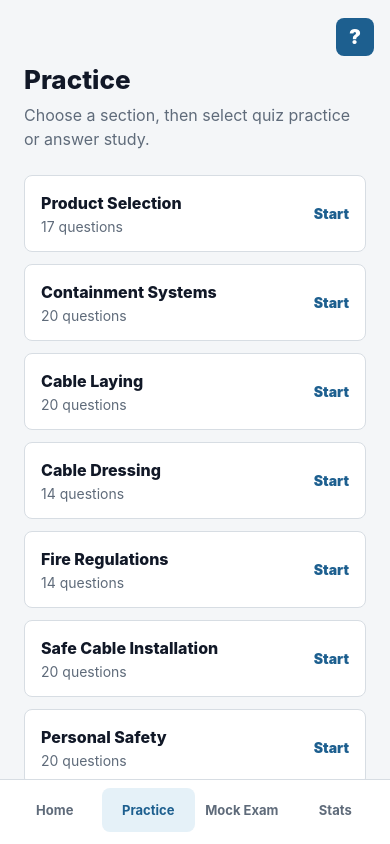
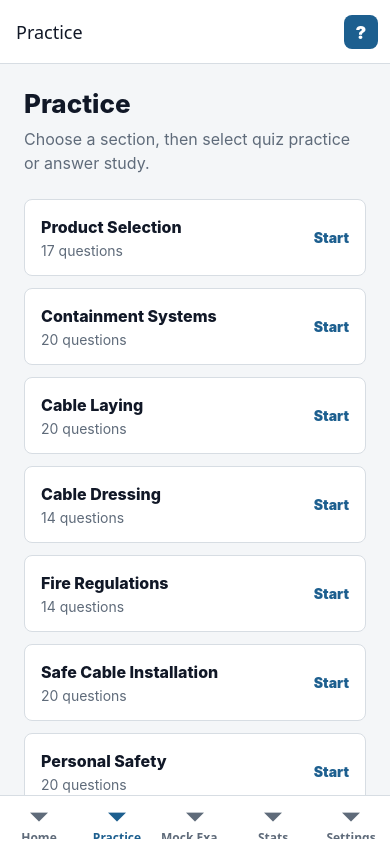
Before and after one commit to DimaVasiliu/Network-Infrastructure-Awareness-Assessment, a React Native app in the folder app/: screen /HomeTab in a window 390 px wide. Both pictures are taken after a click on the button "Start Practice". Built offline with nearby package versions, Linux system fonts and the light colour scheme.

Commit message:
Implemented the React Navigation migration.

```diff
--- a/app/app.json
+++ b/app/app.json
@@ -2,6 +2,7 @@
   "expo": {
     "name": "Network Infrastructure Trainer",
     "slug": "network-infrastructure-trainer",
+    "scheme": "networktrainer",
     "version": "1.0.0",
     "orientation": "portrait",
     "icon": "./assets/icon.png",
@@ -21,7 +22,7 @@
         "backgroundImage": "./assets/android-icon-background.png",
         "monochromeImage": "./assets/android-icon-monochrome.png"
       },
-      "predictiveBackGestureEnabled": false
+      "predictiveBackGestureEnabled": true
     },
     "plugins": [
       "expo-asset",
--- a/app/package.json
+++ b/app/package.json
@@ -4,6 +4,9 @@
   "main": "index.ts",
   "dependencies": {
     "@react-native-async-storage/async-storage": "2.2.0",
+    "@react-navigation/bottom-tabs": "^7.16.2",
+    "@react-navigation/native": "^7.2.5",
+    "@react-navigation/native-stack": "^7.16.0",
     "expo": "~54.0.0",
     "expo-asset": "~12.0.13",
     "expo-splash-screen": "~31.0.13",
@@ -11,6 +14,7 @@
     "react": "19.1.0",
     "react-native": "0.81.5",
     "react-native-safe-area-context": "~5.6.0",
+    "react-native-screens": "~4.16.0",
     "zustand": "^5.0.14"
   },
   "devDependencies": {
--- a/app/src/components/QuizRunner.tsx
+++ b/app/src/components/QuizRunner.tsx
@@ -276,11 +276,11 @@ const styles = StyleSheet.create({
   content: {
     paddingBottom: spacing.xxl,
     paddingHorizontal: spacing.xl,
-    paddingTop: 64,
+    paddingTop: spacing.xl,
   },
   reviewContent: {
     paddingHorizontal: spacing.xl,
-    paddingTop: 64,
+    paddingTop: spacing.xl,
     paddingBottom: spacing.xxl,
   },
   emptyState: {
--- a/app/src/navigation/AppTabs.tsx
+++ b/app/src/navigation/AppTabs.tsx
@@ -1,130 +1,237 @@
 import { useState } from 'react';
-import { Pressable, StyleSheet, Text, View } from 'react-native';
-import { SafeAreaView } from 'react-native-safe-area-context';
+import type { NavigatorScreenParams } from '@react-navigation/native';
+import { DefaultTheme, NavigationContainer } from '@react-navigation/native';
+import { createBottomTabNavigator } from '@react-navigation/bottom-tabs';
+import { createNativeStackNavigator } from '@react-navigation/native-stack';
+import { Pressable, StyleSheet, Text } from 'react-native';
 
 import { HelpModal } from '../components/HelpModal';
+import { HomeScreen } from '../screens/HomeScreen';
+import { MockExamRunScreen, MockExamScreen } from '../screens/MockExamScreen';
+import {
+  PracticeAnswerStudyScreen,
+  PracticeQuizScreen,
+  PracticeScreen,
+  PracticeSectionScreen,
+} from '../screens/PracticeScreen';
+import { SettingsScreen } from '../screens/SettingsScreen';
+import { StatsScreen } from '../screens/StatsScreen';
 import { colors } from '../theme';
-import { HomeScreen } from '../screens/HomeScreen';
-import { MockExamScreen } from '../screens/MockExamScreen';
-import { PracticeScreen } from '../screens/PracticeScreen';
-import { StatsScreen } from '../screens/StatsScreen';
+import type { QuestionSection } from '../types/question';
 
-type TabKey = 'home' | 'practice' | 'mockExam' | 'stats';
 type HelpLanguage = 'en' | 'ro' | 'ru';
 
-const tabs: Array<{ key: TabKey; label: string }> = [
-  { key: 'home', label: 'Home' },
-  { key: 'practice', label: 'Practice' },
-  { key: 'mockExam', label: 'Mock Exam' },
-  { key: 'stats', label: 'Stats' },
-];
+export type PracticeStackParamList = {
+  PracticeHome: undefined;
+  PracticeSection: { section: QuestionSection };
+  PracticeQuiz: { section: QuestionSection };
+  PracticeAnswers: { section: QuestionSection };
+};
+
+export type MockExamStackParamList = {
+  MockExamHome: undefined;
+  MockExamRun: undefined;
+};
+
+export type RootTabParamList = {
+  HomeTab: undefined;
+  PracticeTab: NavigatorScreenParams<PracticeStackParamList> | undefined;
+  MockExamTab: NavigatorScreenParams<MockExamStackParamList> | undefined;
+  StatsTab: undefined;
+  SettingsTab: undefined;
+};
+
+const Tab = createBottomTabNavigator<RootTabParamList>();
+const PracticeStack = createNativeStackNavigator<PracticeStackParamList>();
+const MockExamStack = createNativeStackNavigator<MockExamStackParamList>();
+
+const sectionSlugByName: Record<QuestionSection, string> = {
+  'Product Selection': 'product-selection',
+  'Containment Systems': 'containment-systems',
+  'Cable Laying': 'cable-laying',
+  'Cable Dressing': 'cable-dressing',
+  'Fire Regulations': 'fire-regulations',
+  'Safe Cable Installation': 'safe-cable-installation',
+  'Personal Safety': 'personal-safety',
+  'Other Services': 'other-services',
+  'Waste Management': 'waste-management',
+};
+
+const sectionBySlug = Object.fromEntries(
+  Object.entries(sectionSlugByName).map(([section, slug]) => [slug, section]),
+) as Record<string, QuestionSection>;
+
+const navigationTheme = {
+  ...DefaultTheme,
+  colors: {
+    ...DefaultTheme.colors,
+    background: colors.background,
+    border: colors.border,
+    card: colors.surface,
+    primary: colors.primary,
+    text: colors.text,
+  },
+};
+
+const linking = {
+  prefixes: ['networktrainer://'],
+  config: {
+    screens: {
+      HomeTab: '',
+      PracticeTab: {
+        path: 'practice',
+        screens: {
+          PracticeHome: '',
+          PracticeSection: {
+            path: ':section',
+            parse: {
+              section: (slug: string) => sectionBySlug[slug] ?? 'Fire Regulations',
+            },
+            stringify: {
+              section: (section: QuestionSection) => sectionSlugByName[section],
+            },
+          },
+          PracticeQuiz: {
+            path: ':section/quiz',
+            parse: {
+              section: (slug: string) => sectionBySlug[slug] ?? 'Fire Regulations',
+            },
+            stringify: {
+              section: (section: QuestionSection) => sectionSlugByName[section],
+            },
+          },
+          PracticeAnswers: {
+            path: ':section/answers',
+            parse: {
+              section: (slug: string) => sectionBySlug[slug] ?? 'Fire Regulations',
+            },
+            stringify: {
+              section: (section: QuestionSection) => sectionSlugByName[section],
+            },
+          },
+        },
+      },
+      MockExamTab: {
+        path: 'mock-exam',
+        screens: {
+          MockExamHome: '',
+          MockExamRun: 'run',
+        },
+      },
+      StatsTab: 'stats',
+      SettingsTab: 'settings',
+    },
+  },
+};
 
 export function AppTabs() {
-  const [activeTab, setActiveTab] = useState<TabKey>('home');
   const [isHelpOpen, setIsHelpOpen] = useState(false);
   const [helpLanguage, setHelpLanguage] = useState<HelpLanguage>('en');
 
   return (
-    <SafeAreaView style={styles.container}>
-      <View style={styles.content}>
-        <Pressable accessibilityLabel="Open help" onPress={() => setIsHelpOpen(true)} style={styles.helpButton}>
-          <Text style={styles.helpLabel}>?</Text>
-        </Pressable>
-        {renderScreen(activeTab, setActiveTab)}
-      </View>
-      <View style={styles.tabBar}>
-        {tabs.map((tab) => {
-          const isActive = tab.key === activeTab;
-
-          return (
-            <Pressable
-              key={tab.key}
-              accessibilityRole="button"
-              accessibilityState={{ selected: isActive }}
-              onPress={() => setActiveTab(tab.key)}
-              style={[styles.tabButton, isActive && styles.activeTabButton]}
-            >
-              <Text style={[styles.tabLabel, isActive && styles.activeTabLabel]}>{tab.label}</Text>
-            </Pressable>
-          );
-        })}
-      </View>
+    <>
+      <NavigationContainer linking={linking} theme={navigationTheme}>
+        <Tab.Navigator
+          screenOptions={{
+            headerRight: () => <HelpButton onPress={() => setIsHelpOpen(true)} />,
+            tabBarActiveTintColor: colors.primary,
+            tabBarInactiveTintColor: colors.muted,
+            tabBarLabelStyle: styles.tabLabel,
+            tabBarStyle: styles.tabBar,
+          }}
+        >
+          <Tab.Screen name="HomeTab" component={HomeScreen} options={{ title: 'Home', tabBarLabel: 'Home' }} />
+          <Tab.Screen
+            name="PracticeTab"
+            options={{ headerShown: false, title: 'Practice', tabBarLabel: 'Practice' }}
+          >
+            {() => <PracticeNavigator openHelp={() => setIsHelpOpen(true)} />}
+          </Tab.Screen>
+          <Tab.Screen
+            name="MockExamTab"
+            options={{ headerShown: false, title: 'Mock Exam', tabBarLabel: 'Mock Exam' }}
+          >
+            {() => <MockExamNavigator openHelp={() => setIsHelpOpen(true)} />}
+          </Tab.Screen>
+          <Tab.Screen name="StatsTab" component={StatsScreen} options={{ title: 'Stats', tabBarLabel: 'Stats' }} />
+          <Tab.Screen
+            name="SettingsTab"
+            component={SettingsScreen}
+            options={{ title: 'Settings', tabBarLabel: 'Settings' }}
+          />
+        </Tab.Navigator>
+      </NavigationContainer>
       <HelpModal
         isVisible={isHelpOpen}
         language={helpLanguage}
         onChangeLanguage={setHelpLanguage}
         onClose={() => setIsHelpOpen(false)}
       />
-    </SafeAreaView>
+    </>
   );
 }
 
-function renderScreen(tab: TabKey, navigate: (tab: TabKey) => void) {
-  switch (tab) {
-    case 'practice':
-      return <PracticeScreen />;
-    case 'mockExam':
-      return <MockExamScreen />;
-    case 'stats':
-      return <StatsScreen />;
-    case 'home':
-    default:
-      return <HomeScreen navigate={navigate} />;
-  }
+function PracticeNavigator({ openHelp }: { openHelp: () => void }) {
+  return (
+    <PracticeStack.Navigator screenOptions={{ headerRight: () => <HelpButton onPress={openHelp} /> }}>
+      <PracticeStack.Screen name="PracticeHome" component={PracticeScreen} options={{ title: 'Practice' }} />
+      <PracticeStack.Screen
+        name="PracticeSection"
+        component={PracticeSectionScreen}
+        options={({ route }) => ({ title: route.params.section })}
+      />
+      <PracticeStack.Screen
+        name="PracticeQuiz"
+        component={PracticeQuizScreen}
+        options={({ route }) => ({ title: route.params.section })}
+      />
+      <PracticeStack.Screen
+        name="PracticeAnswers"
+        component={PracticeAnswerStudyScreen}
+        options={({ route }) => ({ title: route.params.section })}
+      />
+    </PracticeStack.Navigator>
+  );
+}
+
+function MockExamNavigator({ openHelp }: { openHelp: () => void }) {
+  return (
+    <MockExamStack.Navigator screenOptions={{ headerRight: () => <HelpButton onPress={openHelp} /> }}>
+      <MockExamStack.Screen name="MockExamHome" component={MockExamScreen} options={{ title: 'Mock Exam' }} />
+      <MockExamStack.Screen name="MockExamRun" component={MockExamRunScreen} options={{ title: 'Mock Exam' }} />
+    </MockExamStack.Navigator>
+  );
+}
+
+function HelpButton({ onPress }: { onPress: () => void }) {
+  return (
+    <Pressable accessibilityLabel="Open help" onPress={onPress} style={styles.helpButton}>
+      <Text style={styles.helpLabel}>?</Text>
+    </Pressable>
+  );
 }
 
 const styles = StyleSheet.create({
-  container: {
-    flex: 1,
-    backgroundColor: colors.surface,
-  },
-  content: {
-    flex: 1,
-  },
   helpButton: {
     alignItems: 'center',
     backgroundColor: colors.primary,
     borderRadius: 8,
-    height: 38,
+    height: 34,
     justifyContent: 'center',
-    position: 'absolute',
-    right: 16,
-    top: 18,
-    width: 38,
-    zIndex: 10,
+    marginRight: 12,
+    width: 34,
   },
   helpLabel: {
     color: colors.surface,
-    fontSize: 20,
+    fontSize: 18,
     fontWeight: '900',
   },
   tabBar: {
-    flexDirection: 'row',
+    backgroundColor: colors.surface,
     borderTopColor: colors.border,
-    borderTopWidth: StyleSheet.hairlineWidth,
-    backgroundColor: colors.surface,
-    paddingHorizontal: 8,
-    paddingTop: 8,
-    paddingBottom: 12,
-  },
-  tabButton: {
-    alignItems: 'center',
-    borderRadius: 8,
-    flex: 1,
-    justifyContent: 'center',
-    minHeight: 44,
-    paddingHorizontal: 6,
-  },
-  activeTabButton: {
-    backgroundColor: colors.primarySoft,
   },
   tabLabel: {
-    color: colors.muted,
-    fontSize: 13,
+    fontSize: 12,
     fontWeight: '700',
-    textAlign: 'center',
-  },
-  activeTabLabel: {
-    color: colors.primary,
   },
 });
--- a/app/src/screens/HomeScreen.tsx
+++ b/app/src/screens/HomeScreen.tsx
@@ -1,15 +1,15 @@
 import { ScrollView, StyleSheet, Text, View } from 'react-native';
+import type { BottomTabScreenProps } from '@react-navigation/bottom-tabs';
 
 import { PrimaryButton } from '../components/PrimaryButton';
+import type { RootTabParamList } from '../navigation/AppTabs';
 import { useProgressStore } from '../store/progressStore';
 import { colors, spacing } from '../theme';
 import { questions, sectionCounts } from '../utils/questions';
 
-type HomeScreenProps = {
-  navigate: (tab: 'home' | 'practice' | 'mockExam' | 'stats') => void;
-};
+type HomeScreenProps = BottomTabScreenProps<RootTabParamList, 'HomeTab'>;
 
-export function HomeScreen({ navigate }: HomeScreenProps) {
+export function HomeScreen({ navigation }: HomeScreenProps) {
   const attempts = useProgressStore((state) => state.attempts);
   const latestAttempt = attempts[0];
   const totalAnswered = attempts.reduce((sum, attempt) => sum + attempt.total, 0);
@@ -59,8 +59,8 @@ export function HomeScreen({ navigate }: HomeScreenProps) {
       </View>
 
       <View style={styles.actions}>
-        <PrimaryButton onPress={() => navigate('practice')}>Start Practice</PrimaryButton>
-        <PrimaryButton onPress={() => navigate('mockExam')} variant="secondary">
+        <PrimaryButton onPress={() => navigation.navigate('PracticeTab')}>Start Practice</PrimaryButton>
+        <PrimaryButton onPress={() => navigation.navigate('MockExamTab')} variant="secondary">
           Take Mock Exam
         </PrimaryButton>
       </View>
@@ -74,7 +74,7 @@ const styles = StyleSheet.create({
     justifyContent: 'center',
     paddingBottom: spacing.xl,
     paddingHorizontal: spacing.xl,
-    paddingTop: 64,
+    paddingTop: spacing.xl,
     backgroundColor: colors.background,
   },
   eyebrow: {
--- a/app/src/screens/MockExamScreen.tsx
+++ b/app/src/screens/MockExamScreen.tsx
@@ -1,8 +1,10 @@
-import { useState } from 'react';
+import { useMemo } from 'react';
 import { ScrollView, StyleSheet, Text, View } from 'react-native';
+import type { NativeStackScreenProps } from '@react-navigation/native-stack';
 
 import { PrimaryButton } from '../components/PrimaryButton';
 import { QuizRunner } from '../components/QuizRunner';
+import type { MockExamStackParamList } from '../navigation/AppTabs';
 import { useProgressStore } from '../store/progressStore';
 import { colors, spacing } from '../theme';
 import type { QuizAttempt } from '../types/progress';
@@ -15,31 +17,12 @@ import {
   questions,
 } from '../utils/questions';
 
-export function MockExamScreen() {
-  const [examQuestions, setExamQuestions] = useState(() => buildMockExam());
-  const [isRunning, setIsRunning] = useState(false);
-  const addAttempt = useProgressStore((state) => state.addAttempt);
+type MockExamHomeProps = NativeStackScreenProps<MockExamStackParamList, 'MockExamHome'>;
+type MockExamRunProps = NativeStackScreenProps<MockExamStackParamList, 'MockExamRun'>;
 
+export function MockExamScreen({ navigation }: MockExamHomeProps) {
   function startExam() {
-    setExamQuestions(buildMockExam());
-    setIsRunning(true);
-  }
-
-  function completeAttempt(attempt: QuizAttempt) {
-    addAttempt(attempt);
-  }
-
-  if (isRunning) {
-    return (
-      <QuizRunner
-        mode="mockExam"
-        onComplete={completeAttempt}
-        onExit={() => setIsRunning(false)}
-        passMark={mockExamPassMark}
-        questions={examQuestions}
-        timerSeconds={mockExamDurationSeconds}
-      />
-    );
+    navigation.navigate('MockExamRun');
   }
 
   return (
@@ -72,6 +55,26 @@ export function MockExamScreen() {
   );
 }
 
+export function MockExamRunScreen({ navigation }: MockExamRunProps) {
+  const examQuestions = useMemo(() => buildMockExam(), []);
+  const addAttempt = useProgressStore((state) => state.addAttempt);
+
+  function completeAttempt(attempt: QuizAttempt) {
+    addAttempt(attempt);
+  }
+
+  return (
+    <QuizRunner
+      mode="mockExam"
+      onComplete={completeAttempt}
+      onExit={() => navigation.goBack()}
+      passMark={mockExamPassMark}
+      questions={examQuestions}
+      timerSeconds={mockExamDurationSeconds}
+    />
+  );
+}
+
 const styles = StyleSheet.create({
   container: {
     flex: 1,
@@ -81,7 +84,7 @@ const styles = StyleSheet.create({
     flexGrow: 1,
     paddingHorizontal: spacing.xl,
     paddingBottom: 96,
-    paddingTop: 64,
+    paddingTop: spacing.xl,
     backgroundColor: colors.background,
   },
   title: {
--- a/app/src/screens/PracticeScreen.tsx
+++ b/app/src/screens/PracticeScreen.tsx
@@ -1,7 +1,9 @@
-import { useState } from 'react';
+import { useMemo } from 'react';
 import { Pressable, ScrollView, StyleSheet, Text, View } from 'react-native';
+import type { NativeStackScreenProps } from '@react-navigation/native-stack';
 
 import { QuizRunner } from '../components/QuizRunner';
+import type { PracticeStackParamList } from '../navigation/AppTabs';
 import { useProgressStore } from '../store/progressStore';
 import { colors, spacing } from '../theme';
 import type { Question } from '../types/question';
@@ -9,86 +11,12 @@ import type { QuestionSection } from '../types/question';
 import type { QuizAttempt } from '../types/progress';
 import { questionsForSection, sectionCounts, shuffleQuestions } from '../utils/questions';
 
-type PracticeMode = 'quiz' | 'answers';
+type PracticeHomeProps = NativeStackScreenProps<PracticeStackParamList, 'PracticeHome'>;
+type PracticeSectionProps = NativeStackScreenProps<PracticeStackParamList, 'PracticeSection'>;
+type PracticeQuizProps = NativeStackScreenProps<PracticeStackParamList, 'PracticeQuiz'>;
+type PracticeAnswersProps = NativeStackScreenProps<PracticeStackParamList, 'PracticeAnswers'>;
 
-export function PracticeScreen() {
-  const [activeSection, setActiveSection] = useState<QuestionSection | null>(null);
-  const [activeMode, setActiveMode] = useState<PracticeMode | null>(null);
-  const [sessionQuestions, setSessionQuestions] = useState<Question[]>([]);
-  const addAttempt = useProgressStore((state) => state.addAttempt);
-
-  function chooseSection(section: QuestionSection) {
-    setActiveSection(section);
-  }
-
-  function startQuiz(section: QuestionSection) {
-    setActiveMode('quiz');
-    setSessionQuestions(shuffleQuestions(questionsForSection(section)));
-  }
-
-  function startAnswerStudy(section: QuestionSection) {
-    setActiveMode('answers');
-    setSessionQuestions(questionsForSection(section));
-  }
-
-  function exitSection() {
-    setActiveSection(null);
-    setActiveMode(null);
-    setSessionQuestions([]);
-  }
-
-  function completeAttempt(attempt: QuizAttempt) {
-    addAttempt(attempt);
-  }
-
-  if (activeSection && activeMode === 'quiz') {
-    return (
-      <QuizRunner
-        mode="practice"
-        onComplete={completeAttempt}
-        onExit={exitSection}
-        questions={sessionQuestions}
-        section={activeSection}
-        showImmediateFeedback
-      />
-    );
-  }
-
-  if (activeSection && activeMode === 'answers') {
-    return <AnswerStudyView onExit={exitSection} questions={sessionQuestions} section={activeSection} />;
-  }
-
-  if (activeSection) {
-    const count = questionsForSection(activeSection).length;
-
-    return (
-      <ScrollView contentContainerStyle={styles.screen}>
-        <Text style={styles.title}>{activeSection}</Text>
-        <Text style={styles.body}>Choose how you want to practise this section.</Text>
-
-        <View style={styles.modeList}>
-          <Pressable accessibilityRole="button" onPress={() => startQuiz(activeSection)} style={styles.modeCard}>
-            <Text style={styles.modeTitle}>Quiz practice</Text>
-            <Text style={styles.modeBody}>Answer one question at a time, then review the explanation.</Text>
-            <Text style={styles.modeAction}>Start quiz</Text>
-          </Pressable>
-
-          <Pressable accessibilityRole="button" onPress={() => startAnswerStudy(activeSection)} style={styles.modeCard}>
-            <Text style={styles.modeTitle}>Study correct answers</Text>
-            <Text style={styles.modeBody}>
-              Read all {count} questions with the correct answer first and wrong answers marked.
-            </Text>
-            <Text style={styles.modeAction}>Open answers</Text>
-          </Pressable>
-        </View>
-
-        <Pressable accessibilityRole="button" onPress={exitSection} style={styles.backButton}>
-          <Text style={styles.backButtonText}>Back to sections</Text>
-        </Pressable>
-      </ScrollView>
-    );
-  }
-
+export function PracticeScreen({ navigation }: PracticeHomeProps) {
   return (
     <ScrollView contentContainerStyle={styles.screen}>
       <Text style={styles.title}>Practice</Text>
@@ -99,7 +27,7 @@ export function PracticeScreen() {
           <Pressable
             accessibilityRole="button"
             key={section}
-            onPress={() => chooseSection(section)}
+            onPress={() => navigation.navigate('PracticeSection', { section })}
             style={styles.sectionCard}
           >
             <View style={styles.sectionCardText}>
@@ -114,15 +42,67 @@ export function PracticeScreen() {
   );
 }
 
-function AnswerStudyView({
-  onExit,
-  questions,
-  section,
-}: {
-  onExit: () => void;
-  questions: Question[];
-  section: QuestionSection;
-}) {
+export function PracticeSectionScreen({ navigation, route }: PracticeSectionProps) {
+  const { section } = route.params;
+  const count = questionsForSection(section).length;
+
+  return (
+    <ScrollView contentContainerStyle={styles.screen}>
+      <Text style={styles.title}>{section}</Text>
+      <Text style={styles.body}>Choose how you want to practise this section.</Text>
+
+      <View style={styles.modeList}>
+        <Pressable
+          accessibilityRole="button"
+          onPress={() => navigation.navigate('PracticeQuiz', { section })}
+          style={styles.modeCard}
+        >
+          <Text style={styles.modeTitle}>Quiz practice</Text>
+          <Text style={styles.modeBody}>Answer one question at a time, then review the explanation.</Text>
+          <Text style={styles.modeAction}>Start quiz</Text>
+        </Pressable>
+
+        <Pressable
+          accessibilityRole="button"
+          onPress={() => navigation.navigate('PracticeAnswers', { section })}
+          style={styles.modeCard}
+        >
+          <Text style={styles.modeTitle}>Study correct answers</Text>
+          <Text style={styles.modeBody}>
+            Read all {count} questions with the correct answer first and wrong answers marked.
+          </Text>
+          <Text style={styles.modeAction}>Open answers</Text>
+        </Pressable>
+      </View>
+    </ScrollView>
+  );
+}
+
+export function PracticeQuizScreen({ navigation, route }: PracticeQuizProps) {
+  const { section } = route.params;
+  const sessionQuestions = useMemo(() => shuffleQuestions(questionsForSection(section)), [section]);
+  const addAttempt = useProgressStore((state) => state.addAttempt);
+
+  function completeAttempt(attempt: QuizAttempt) {
+    addAttempt(attempt);
+  }
+
+  return (
+    <QuizRunner
+      mode="practice"
+      onComplete={completeAttempt}
+      onExit={() => navigation.goBack()}
+      questions={sessionQuestions}
+      section={section}
+      showImmediateFeedback
+    />
+  );
+}
+
+export function PracticeAnswerStudyScreen({ navigation, route }: PracticeAnswersProps) {
+  const { section } = route.params;
+  const questions = questionsForSection(section);
+
   return (
     <ScrollView contentContainerStyle={styles.screen}>
       <Text style={styles.title}>{section}</Text>
@@ -161,7 +141,7 @@ function AnswerStudyView({
         })}
       </View>
 
-      <Pressable accessibilityRole="button" onPress={onExit} style={styles.backButton}>
+      <Pressable accessibilityRole="button" onPress={() => navigation.popToTop()} style={styles.backButton}>
         <Text style={styles.backButtonText}>Back to sections</Text>
       </Pressable>
     </ScrollView>
@@ -178,7 +158,7 @@ const styles = StyleSheet.create({
     flexGrow: 1,
     paddingBottom: spacing.xl,
     paddingHorizontal: spacing.xl,
-    paddingTop: 64,
+    paddingTop: spacing.xl,
     backgroundColor: colors.background,
   },
   title: {
--- /dev/null
+++ b/app/src/screens/SettingsScreen.tsx
@@ -0,0 +1,63 @@
+import { ScrollView, StyleSheet, Text, View } from 'react-native';
+
+import { colors, spacing } from '../theme';
+
+export function SettingsScreen() {
+  return (
+    <ScrollView contentContainerStyle={styles.screen}>
+      <Text style={styles.title}>Settings</Text>
+      <Text style={styles.body}>Network Infrastructure Trainer is an independent offline study aid.</Text>
+
+      <View style={styles.card}>
+        <Text style={styles.cardTitle}>About</Text>
+        <Text style={styles.cardText}>
+          Practice questions, mock exams, and attempt history stay on this device. The app is not affiliated with,
+          endorsed by, or sponsored by The JIB or the Electrotechnical Certification Scheme.
+        </Text>
+      </View>
+
+      <View style={styles.card}>
+        <Text style={styles.cardTitle}>Deep links</Text>
+        <Text style={styles.cardText}>networktrainer://practice/fire-regulations</Text>
+      </View>
+    </ScrollView>
+  );
+}
+
+const styles = StyleSheet.create({
+  screen: {
+    backgroundColor: colors.background,
+    flexGrow: 1,
+    paddingBottom: spacing.xl,
+    paddingHorizontal: spacing.xl,
+    paddingTop: spacing.xl,
+  },
+  title: {
+    color: colors.text,
+    fontSize: 26,
+    fontWeight: '800',
+    marginBottom: spacing.sm,
+  },
+  body: {
+    color: colors.muted,
+    fontSize: 16,
+    lineHeight: 24,
+  },
+  card: {
+    backgroundColor: colors.surface,
+    borderRadius: 8,
+    marginTop: spacing.xl,
+    padding: spacing.lg,
+  },
+  cardTitle: {
+    color: colors.text,
+    fontSize: 17,
+    fontWeight: '800',
+    marginBottom: spacing.sm,
+  },
+  cardText: {
+    color: colors.muted,
+    fontSize: 15,
+    lineHeight: 22,
+  },
+});
--- a/app/src/screens/StatsScreen.tsx
+++ b/app/src/screens/StatsScreen.tsx
@@ -78,7 +78,7 @@ const styles = StyleSheet.create({
     flexGrow: 1,
     paddingBottom: spacing.xl,
     paddingHorizontal: spacing.xl,
-    paddingTop: 64,
+    paddingTop: spacing.xl,
     backgroundColor: colors.background,
   },
   title: {
```
Also changed, not shown: 1 other file (tests, documents, lock files or other folders).
